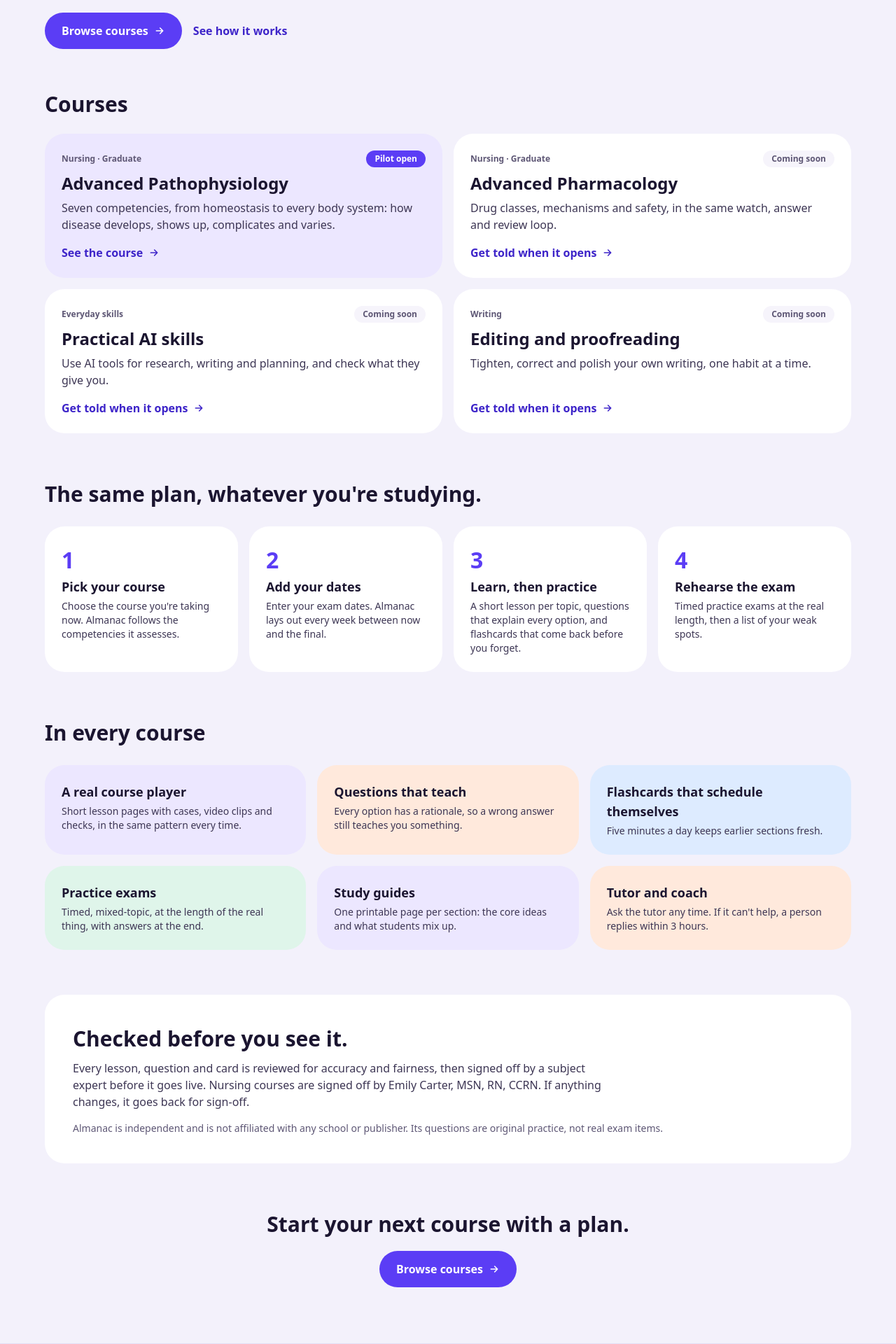
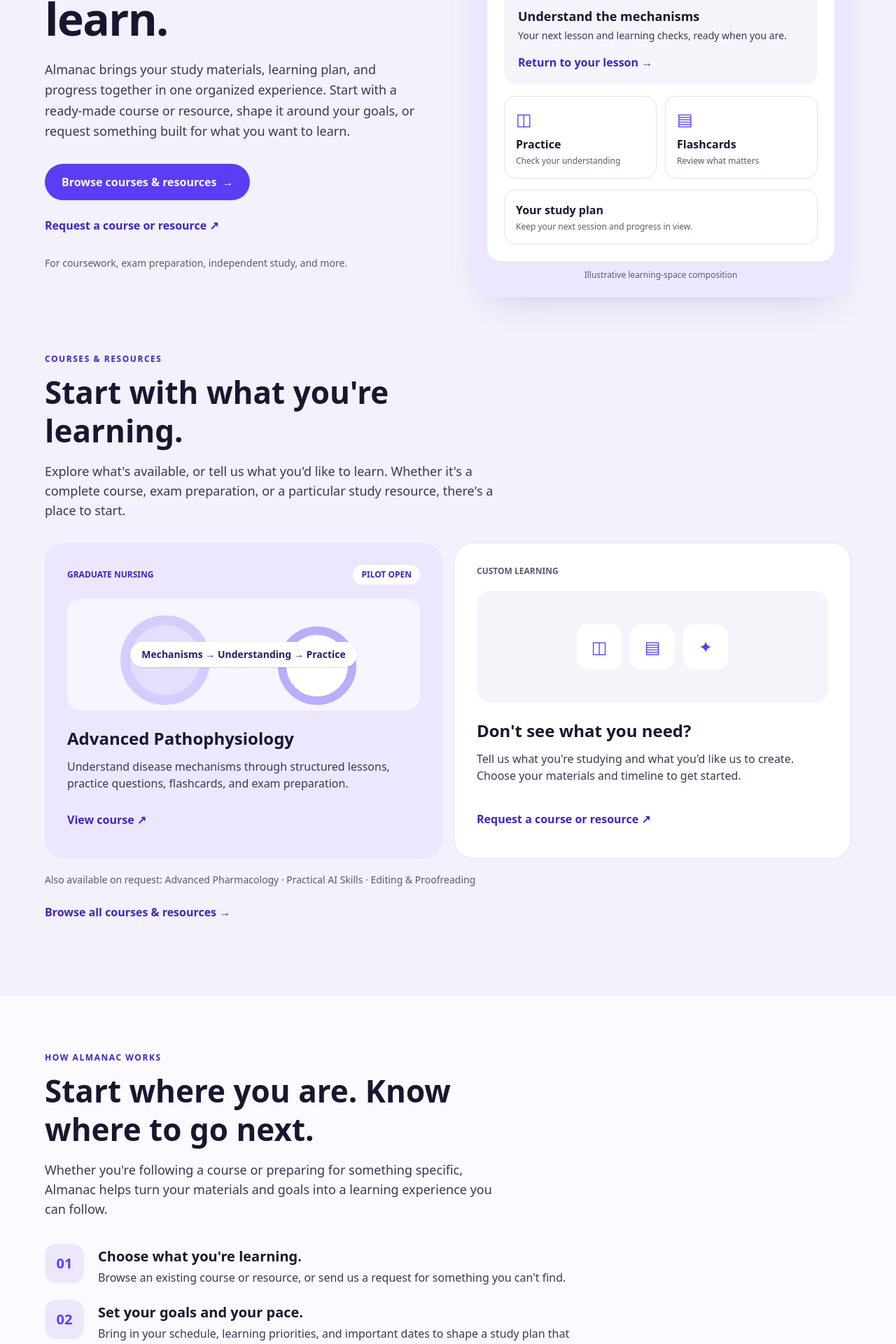
Before and after one commit to StudyMate-N/almanac, a Next.js app: page / in a window 1280 px wide. Shown: the part 379-2299 px from the top of the page at 70% size. Built offline with nearby package versions, Linux system fonts and the light colour scheme; no server answers.

Commit message:
Implement six approved Almanac homepage sections and direct learning journeys

```diff
--- a/src/app/page.tsx
+++ b/src/app/page.tsx
@@ -1,115 +1,170 @@
 import Link from "next/link";
-import { ArrowRightIcon } from "@/components/icons";
-import { SiteFooter, SiteHeader, toneBg } from "@/components/site/chrome";
-import { courses } from "@/content/course";
-import { REVIEWER } from "@/lib/config";
+import { SiteFooter, SiteHeader } from "@/components/site/chrome";
 
+const primary = "inline-flex min-h-[52px] items-center justify-center gap-2 rounded-full bg-violet px-6 py-3 text-center font-bold text-white transition-colors hover:bg-violet-600";
+const secondary = "inline-flex min-h-[48px] items-center font-semibold text-violet-700 hover:underline";
 const steps = [
-  ["Pick your course", "Choose the course you're taking now. Almanac follows the competencies it assesses."],
-  ["Add your dates", "Enter your exam dates. Almanac lays out every week between now and the final."],
-  ["Learn, then practice", "A short lesson per topic, questions that explain every option, and flashcards that come back before you forget."],
-  ["Rehearse the exam", "Timed practice exams at the real length, then a list of your weak spots."],
-];
-
-const included = [
-  ["A real course player", "Short lesson pages with cases, video clips and checks, in the same pattern every time."],
-  ["Questions that teach", "Every option has a rationale, so a wrong answer still teaches you something."],
-  ["Flashcards that schedule themselves", "Five minutes a day keeps earlier sections fresh."],
-  ["Practice exams", "Timed, mixed-topic, at the length of the real thing, with answers at the end."],
-  ["Study guides", "One printable page per section: the core ideas and what students mix up."],
-  ["Tutor and coach", "Ask the tutor any time. If it can't help, a person replies within 3 hours."],
-];
+  ["01", "Choose what you're learning.", "Browse an existing course or resource, or send us a request for something you can't find."],
+  ["02", "Set your goals and your pace.", "Bring in your schedule, learning priorities, and important dates to shape a study plan that works for you."],
+  ["03", "Everything in one place.", "Work through lessons, practice what you've learned, return to topics that need review, and keep track of how far you've come."],
+] as const;
 
 export default function Home() {
   return (
     <div className="min-h-screen bg-ground text-ink">
       <SiteHeader />
       <main>
-        <section aria-labelledby="hero-h" className="mx-auto max-w-[1200px] px-4 pt-8 pb-14 sm:px-6">
-          <p className="text-sm font-bold text-violet-700">Almanac · course companions</p>
-          <h1 id="hero-h" className="mt-3 max-w-4xl font-display text-[40px] leading-[1.05] font-semibold sm:text-[60px]">
-            Hard courses, broken into weekly steps.
-          </h1>
-          <p className="mt-5 max-w-2xl text-lg text-ink-body">
-            Almanac runs alongside the course you&apos;re already taking: short lessons, questions that explain every answer, flashcards that return before you forget, and practice exams built around your dates.
-          </p>
-          <div className="mt-6 flex flex-wrap items-center gap-4">
-            <a href="#courses" className="inline-flex min-h-[52px] items-center gap-2 rounded-full bg-violet px-6 font-bold text-white hover:bg-violet-600">
-              Browse courses <ArrowRightIcon size={16} />
-            </a>
-            <a href="#how" className="font-bold text-violet-700">
-              See how it works
-            </a>
+        <section className="mx-auto grid max-w-[1200px] items-center gap-10 px-4 pb-20 pt-12 sm:px-6 lg:grid-cols-2 lg:gap-16 lg:pt-20" aria-labelledby="hero-h">
+          <div>
+            <p className="text-xs font-bold uppercase tracking-[0.13em] text-violet-700">Learning, organized around you</p>
+            <h1 id="hero-h" className="mt-5 max-w-xl font-display text-[44px] font-semibold leading-[1.08] tracking-tight sm:text-[64px]">One place. A clearer way to learn.</h1>
+            <p className="mt-6 max-w-xl text-lg leading-relaxed text-ink-body">
+              Almanac brings your study materials, learning plan, and progress together in one organized experience.
+              Start with a ready-made course or resource, shape it around your goals, or request something built for what you want to learn.
+            </p>
+            <div className="mt-8 flex flex-wrap items-center gap-x-6 gap-y-3">
+              <Link href="/courses" className={primary}>Browse courses &amp; resources <span aria-hidden="true">→</span></Link>
+              <Link href="/request" className={secondary}>Request a course or resource ↗</Link>
+            </div>
+            <p className="mt-5 text-sm text-ink-muted">For coursework, exam preparation, independent study, and more.</p>
+          </div>
+          <div className="rounded-[32px] bg-lilac p-4 shadow-[0_20px_50px_-32px_rgba(65,40,140,0.35)] sm:p-6" aria-label="Illustrative view of the Almanac learning space">
+            <div className="rounded-card bg-white p-5 sm:p-6">
+              <div className="flex items-center justify-between border-b border-hairline pb-4">
+                <p className="font-display text-lg font-semibold">Your learning space</p>
+                <span className="text-xs font-medium text-violet-700">ALMANAC</span>
+              </div>
+              <p className="mt-5 text-xs font-bold uppercase tracking-wide text-ink-muted">Your course</p>
+              <h2 className="mt-1 font-display text-2xl font-semibold">Advanced Pathophysiology</h2>
+              <div className="mt-5 rounded-card bg-mist p-5">
+                <p className="text-xs font-bold text-violet-700">CONTINUE LEARNING</p>
+                <p className="mt-2 font-display text-lg font-semibold">Understand the mechanisms</p>
+                <p className="mt-1 text-sm text-ink-body">Your next lesson and learning checks, ready when you are.</p>
+                <p className="mt-4 font-semibold text-violet-700">Return to your lesson →</p>
+              </div>
+              <div className="mt-4 grid grid-cols-2 gap-3">
+                <div className="rounded-2xl border border-hairline p-4"><p aria-hidden="true" className="text-2xl text-violet">◫</p><p className="mt-2 font-semibold">Practice</p><p className="mt-1 text-xs text-ink-muted">Check your understanding</p></div>
+                <div className="rounded-2xl border border-hairline p-4"><p aria-hidden="true" className="text-2xl text-violet">▤</p><p className="mt-2 font-semibold">Flashcards</p><p className="mt-1 text-xs text-ink-muted">Review what matters</p></div>
+              </div>
+              <div className="mt-4 rounded-2xl border border-hairline p-4">
+                <p className="font-semibold">Your study plan</p>
+                <p className="mt-1 text-xs text-ink-muted">Keep your next session and progress in view.</p>
+              </div>
+            </div>
+            <p className="mt-3 text-center text-xs text-ink-muted">Illustrative learning-space composition</p>
           </div>
         </section>
 
-        <section id="courses" aria-labelledby="courses-h" className="mx-auto max-w-[1200px] px-4 pb-16 sm:px-6">
-          <h2 id="courses-h" className="mb-5 font-display text-[30px] font-semibold">
-            Courses
-          </h2>
-          <div className="grid gap-4 sm:grid-cols-2">
-            {courses.map((c) => (
-              <Link key={c.id} href={`/courses/${c.id}`} className={`flex flex-col gap-2 rounded-tile p-6 hover:brightness-[0.97] ${c.status === "open" ? toneBg[c.tone] : "bg-white"}`}>
-                <div className="flex flex-wrap items-center justify-between gap-2">
-                  <p className="text-xs font-bold text-ink-muted">{c.category}</p>
-                  <span className={`rounded-full px-3 py-1 text-xs font-bold ${c.status === "open" ? "bg-violet text-white" : "bg-mist text-ink-muted"}`}>{c.status === "open" ? "Pilot open" : "Coming soon"}</span>
+        <section id="courses" className="mx-auto max-w-[1200px] px-4 pb-24 sm:px-6" aria-labelledby="discover-h">
+          <p className="text-xs font-bold uppercase tracking-[0.13em] text-violet-700">Courses &amp; Resources</p>
+          <h2 id="discover-h" className="mt-3 max-w-2xl font-display text-[36px] font-semibold leading-tight sm:text-[44px]">Start with what you're learning.</h2>
+          <p className="mt-4 max-w-2xl text-lg text-ink-body">Explore what's available, or tell us what you'd like to learn. Whether it's a complete course, exam preparation, or a particular study resource, there's a place to start.</p>
+          <div className="mt-8 grid gap-4 md:grid-cols-2">
+            <article className="flex flex-col rounded-tile bg-lilac p-6 sm:p-8">
+              <div className="flex flex-wrap items-center justify-between gap-2 text-xs font-bold text-violet-700"><span>GRADUATE NURSING</span><span className="rounded-full bg-white px-3 py-1.5">PILOT OPEN</span></div>
+              <div className="relative mt-5 flex min-h-[160px] items-center justify-center overflow-hidden rounded-card bg-white/60">
+                <div className="absolute left-[15%] top-[15%] h-24 w-24 rounded-full border-[14px] border-violet-200 bg-violet-300/30 sm:h-32 sm:w-32" />
+                <div className="absolute right-[18%] top-[25%] h-20 w-20 rounded-full border-[12px] border-violet-300 bg-white sm:h-28 sm:w-28" />
+                <p className="relative rounded-full bg-white px-4 py-2 text-sm font-semibold text-violet-deep shadow-sm">Mechanisms → Understanding → Practice</p>
+              </div>
+              <h3 className="mt-6 font-display text-2xl font-semibold">Advanced Pathophysiology</h3>
+              <p className="mt-3 flex-1 text-ink-body">Understand disease mechanisms through structured lessons, practice questions, flashcards, and exam preparation.</p>
+              <Link className={`${secondary} mt-4`} href="/courses/advanced-pathophysiology">View course ↗</Link>
+            </article>
+            <article className="flex flex-col rounded-tile border border-hairline bg-white p-6 sm:p-8">
+              <p className="text-xs font-bold text-ink-muted">CUSTOM LEARNING</p>
+              <div className="mt-5 flex min-h-[160px] items-center justify-center rounded-card bg-mist">
+                <div className="grid grid-cols-3 gap-3" aria-hidden="true">
+                  <div className="flex h-16 w-16 items-center justify-center rounded-2xl bg-white text-2xl text-violet">◫</div>
+                  <div className="flex h-16 w-16 items-center justify-center rounded-2xl bg-white text-2xl text-violet">▤</div>
+                  <div className="flex h-16 w-16 items-center justify-center rounded-2xl bg-white text-2xl text-violet">✦</div>
                 </div>
-                <h3 className="font-display text-[24px] leading-tight font-semibold">{c.title}</h3>
-                <p className="text-ink-body">{c.blurb}</p>
-                <span className="mt-auto inline-flex items-center gap-2 pt-2 font-bold text-violet-700">
-                  {c.status === "open" ? "See the course" : "Get told when it opens"} <ArrowRightIcon size={16} />
-                </span>
-              </Link>
-            ))}
+              </div>
+              <h3 className="mt-6 font-display text-2xl font-semibold">Don't see what you need?</h3>
+              <p className="mt-3 flex-1 text-ink-body">Tell us what you're studying and what you'd like us to create. Choose your materials and timeline to get started.</p>
+              <Link className={`${secondary} mt-4`} href="/request">Request a course or resource ↗</Link>
+            </article>
+          </div>
+          <p className="mt-5 text-sm text-ink-muted">
+            Also available on request: Advanced Pharmacology · Practical AI Skills · Editing &amp; Proofreading
+          </p>
+          <Link href="/courses" className={`${secondary} mt-3`}>Browse all courses &amp; resources →</Link>
+        </section>
+
+        <section id="how" className="bg-white/65 py-20" aria-labelledby="how-h">
+          <div className="mx-auto max-w-[1200px] px-4 sm:px-6">
+            <p className="text-xs font-bold uppercase tracking-[0.13em] text-violet-700">How Almanac works</p>
+            <h2 id="how-h" className="mt-3 max-w-2xl font-display text-[36px] font-semibold leading-tight sm:text-[44px]">Start where you are. Know where to go next.</h2>
+            <p className="mt-4 max-w-2xl text-lg text-ink-body">Whether you're following a course or preparing for something specific, Almanac helps turn your materials and goals into a learning experience you can follow.</p>
+            <ol className="mt-9 max-w-3xl space-y-5">
+              {steps.map(([n,t,d]) => <li key={n} className="flex items-start gap-5">
+                <span className="flex h-14 w-14 shrink-0 items-center justify-center rounded-2xl bg-lilac font-display text-xl font-semibold text-violet">{n}</span>
+                <div className="pt-1"><h3 className="font-display text-xl font-semibold">{t}</h3><p className="mt-1 text-ink-body">{d}</p></div>
+              </li>)}
+            </ol>
+            <Link href="/courses" className={`${secondary} mt-6`}>Find your starting point →</Link>
           </div>
         </section>
 
-        <section id="how" aria-labelledby="how-h" className="mx-auto max-w-[1200px] px-4 pb-16 sm:px-6">
-          <h2 id="how-h" className="mb-6 font-display text-[30px] font-semibold">
-            The same plan, whatever you&apos;re studying.
-          </h2>
-          <ol className="grid gap-4 sm:grid-cols-2 lg:grid-cols-4">
-            {steps.map(([t, d], i) => (
-              <li key={t} className="rounded-tile bg-white p-6">
-                <p className="font-display text-[32px] font-semibold text-violet">{i + 1}</p>
-                <p className="font-display text-lg font-semibold">{t}</p>
-                <p className="mt-1 text-sm text-ink-body">{d}</p>
-              </li>
-            ))}
-          </ol>
-        </section>
-
-        <section aria-labelledby="inc-h" className="mx-auto max-w-[1200px] px-4 pb-16 sm:px-6">
-          <h2 id="inc-h" className="mb-6 font-display text-[30px] font-semibold">
-            In every course
-          </h2>
-          <div className="grid gap-4 sm:grid-cols-2 lg:grid-cols-3">
-            {included.map(([t, d], i) => (
-              <article key={t} className={`rounded-tile p-6 ${["bg-lilac", "bg-peach", "bg-sky", "bg-mint"][i % 4]}`}>
-                <h3 className="font-display text-lg font-semibold">{t}</h3>
-                <p className="mt-1 text-sm text-ink-body">{d}</p>
-              </article>
-            ))}
+        <section className="mx-auto grid max-w-[1200px] items-center gap-10 px-4 py-24 sm:px-6 lg:grid-cols-2" aria-labelledby="workspace-h">
+          <div>
+            <p className="text-xs font-bold uppercase tracking-[0.13em] text-violet-700">Your learning space</p>
+            <h2 id="workspace-h" className="mt-3 font-display text-[36px] font-semibold leading-tight sm:text-[44px]">Pick up where you left off.</h2>
+            <p className="mt-4 text-lg text-ink-body">Your lessons, practice, flashcards, and study plan stay together. Find what you need, revisit what you've learned, and see what's next without starting over each time.</p>
+          </div>
+          <div className="rounded-tile bg-lilac p-5 sm:p-7">
+            <div className="rounded-card bg-white p-5">
+              <div className="flex items-center justify-between"><span className="font-semibold">Continue learning</span><span className="text-sm text-violet-700">Your course</span></div>
+              <p className="mt-4 rounded-xl bg-mist p-4 font-semibold">Lessons &amp; learning checks <span className="float-right text-violet">→</span></p>
+              <div className="mt-3 grid grid-cols-2 gap-3 text-sm">
+                <p className="rounded-xl border border-hairline p-4">Practice questions</p>
+                <p className="rounded-xl border border-hairline p-4">Smart flashcards</p>
+                <p className="rounded-xl border border-hairline p-4">Study plan</p>
+                <p className="rounded-xl border border-hairline p-4">Progress tracking</p>
+              </div>
+            </div>
+            <p className="mt-3 text-center text-xs text-ink-muted">Conceptual representation of the existing learning workspace</p>
           </div>
         </section>
 
-        <section aria-labelledby="std-h" className="mx-auto max-w-[1200px] px-4 pb-16 sm:px-6">
-          <div className="rounded-tile bg-white p-6 sm:p-10">
-            <h2 id="std-h" className="font-display text-[30px] font-semibold">
-              Checked before you see it.
-            </h2>
-            <p className="mt-2 max-w-3xl text-ink-body">
-              Every lesson, question and card is reviewed for accuracy and fairness, then signed off by a subject expert before it goes live. Nursing courses are signed off by {REVIEWER.name}, {REVIEWER.credentials}. If anything changes, it goes back for sign-off.
-            </p>
-            <p className="mt-4 text-sm text-ink-muted">Almanac is independent and is not affiliated with any school or publisher. Its questions are original practice, not real exam items.</p>
+        <section className="bg-white/65 py-20" aria-labelledby="request-h">
+          <div className="mx-auto grid max-w-[1200px] items-center gap-8 px-4 sm:px-6 lg:grid-cols-2">
+            <div>
+              <p className="text-xs font-bold uppercase tracking-[0.13em] text-violet-700">Custom Learning Requests</p>
+              <h2 id="request-h" className="mt-3 font-display text-[36px] font-semibold leading-tight sm:text-[44px]">Your needs don't have to fit our catalog.</h2>
+              <p className="mt-4 text-lg text-ink-body">A course we haven't covered. An exam you're preparing for. A study guide for one particular topic. Tell us what you're working toward, and we'll see what we can create for you.</p>
+              <Link href="/request" className={`${primary} mt-7`}>Request a course or resource →</Link>
+              <p className="mt-4 text-sm text-ink-muted">We'll review your request and explain what's possible and what happens next.</p>
+            </div>
+            <div className="rounded-tile border border-hairline bg-white p-6 sm:p-8">
+              <p className="font-display text-xl font-semibold">Your request, your goals</p>
+              <p className="mt-1 text-sm text-ink-muted">A few details help us get started.</p>
+              <ol className="mt-5 space-y-5">
+                {[
+                  ["What are you learning?", "A subject, course, exam, or specific topic"],
+                  ["What would help?", "A full course, study guide, practice, or something else"],
+                  ["When do you need it?", "Select a delivery timeline and price"],
+                ].map(([h,d],i)=>(
+                  <li key={h} className="flex gap-4 border-t border-hairline pt-4">
+                    <span className="flex h-10 w-10 shrink-0 items-center justify-center rounded-xl bg-lilac font-semibold text-violet">{i+1}</span>
+                    <div><p className="font-semibold">{h}</p><p className="mt-1 text-sm text-ink-muted">{d}</p></div>
+                  </li>
+                ))}
+              </ol>
+            </div>
           </div>
         </section>
 
-        <section className="mx-auto max-w-[1200px] px-4 pb-20 text-center sm:px-6">
-          <h2 className="font-display text-[30px] font-semibold">Start your next course with a plan.</h2>
-          <a href="#courses" className="mt-4 inline-flex min-h-[52px] items-center gap-2 rounded-full bg-violet px-6 font-bold text-white hover:bg-violet-600">
-            Browse courses <ArrowRightIcon size={16} />
-          </a>
+        <section className="mx-auto max-w-[1200px] px-4 py-20 text-center sm:px-6" aria-labelledby="final-h">
+          <div className="rounded-tile bg-lilac px-5 py-14 sm:px-12">
+            <p className="text-xs font-bold uppercase tracking-[0.13em] text-violet-700">Your next step</p>
+            <h2 id="final-h" className="mx-auto mt-4 max-w-2xl font-display text-[36px] font-semibold leading-tight sm:text-[44px]">There's more than one way to begin.</h2>
+            <p className="mx-auto mt-4 max-w-xl text-lg text-ink-body">Find something ready to use, or tell us what you'd like to learn. We'll help you take it from there.</p>
+            <div className="mt-7 flex flex-wrap items-center justify-center gap-x-7 gap-y-3">
+              <Link href="/courses" className={primary}>Browse courses &amp; resources →</Link>
+              <Link href="/request" className={secondary}>Request a course or resource ↗</Link>
+            </div>
+          </div>
         </section>
       </main>
       <SiteFooter />
```
